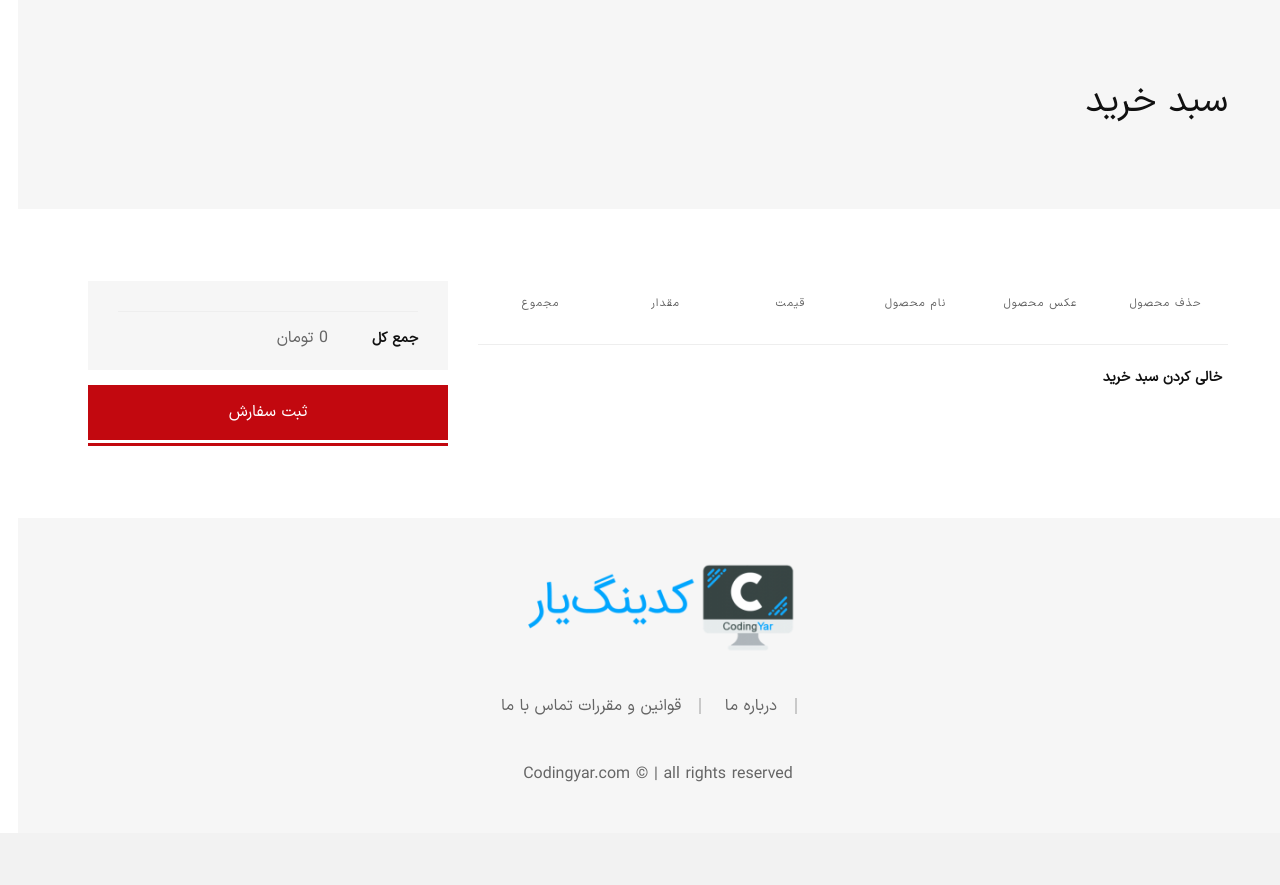
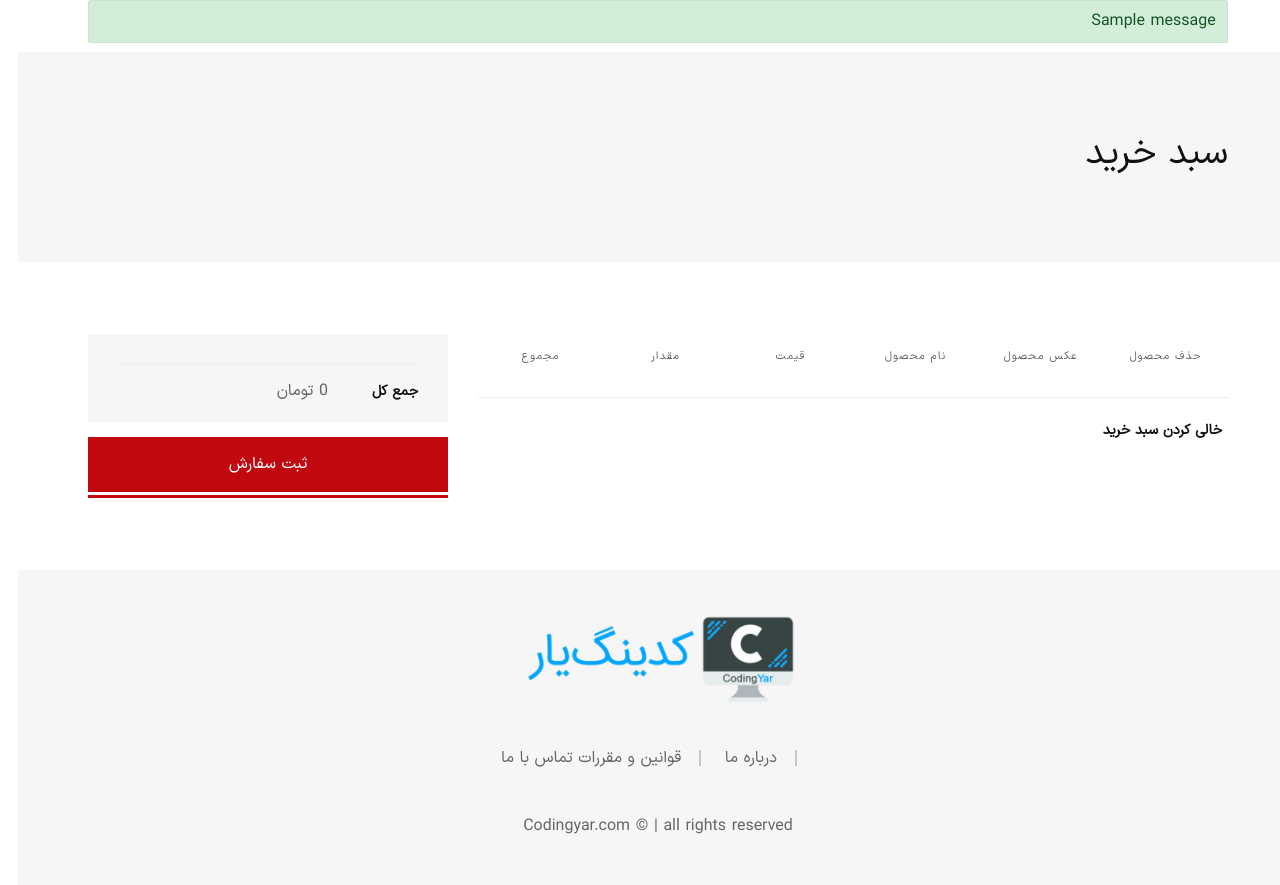
Before and after one commit to SaeedRahimisp/online_shop, a Django app: page /cart/ in a window 1280 px wide. Shown: the part 103-988 px from the top of the page. Before the commit the page ends 936 px from the top, so only its background shows below. Run offline with Django 4.2, Linux system fonts and the light colour scheme; tables that the repository leaves empty hold one stand-in row (values such as "Sample post"); one stand-in notice (Sample message) is shown; lists and menus that the app fills with data are empty; parts of the project's set-up code (start-up, migrations or seed data) failed here and were passed over; some libraries are stand-ins or nearby versions; some web fonts are replaced.

Commit message:
Add messages and used translation

```diff
--- a/cart/cart.py
+++ b/cart/cart.py
@@ -1,4 +1,6 @@
 from products.models import Product
+from django.contrib import messages
+from django.utils.translation import gettext as _
 
 class Cart:
     def __init__(self, request):
@@ -28,6 +30,7 @@ class Cart:
             self.cart[product_id]['quantity'] = quantity
         else:
             self.cart[product_id]['quantity'] += quantity
+        messages.success(self.request, _('Product successfully added to cart'))
 
         self.save()
 
@@ -39,6 +42,7 @@ class Cart:
 
         if product_id in self.cart:
             del self.cart[product_id]
+            messages.success(self.request, _('Product successfully removed from cart'))
             self.save()
 
     def save(self):
--- a/cart/views.py
+++ b/cart/views.py
@@ -1,4 +1,5 @@
 from django.shortcuts import render, get_object_or_404, redirect
+from django.views.decorators.http import require_POST
 
 from products.models import Product
 from .forms import AddToCartProductForm
@@ -17,6 +18,7 @@ def cart_detail_view(request):
         'cart': cart,
     })
 
+@require_POST
 def add_to_cart_view(request, product_id):
     cart = Cart(request)
 
@@ -30,6 +32,7 @@ def add_to_cart_view(request, product_id):
 
         return redirect('cart:cart_detail')
 
+
 def remove_cart_view(request, product_id):
     cart = Cart(request)
     product = get_object_or_404(Product, id=product_id)
--- a/products/views.py
+++ b/products/views.py
@@ -1,5 +1,7 @@
 from django.views import generic
 from django.shortcuts import get_object_or_404
+from django.contrib import messages
+from django.utils.translation import gettext as _
 
 from .models import Product, Comment
 from .forms import CommentForm
@@ -31,4 +33,5 @@ class CommentCreateView(generic.CreateView):
         product = get_object_or_404(Product, id=product_id)
         obj.product = product
 
+        messages.success(self.request, _('Comment successfully added'))
         return super().form_valid(form)
--- a/templates/_base.html
+++ b/templates/_base.html
@@ -129,6 +129,13 @@
         </div>
     </header>
     <!-- Header End -->
+{% if messages %}
+    <div class="container">
+        {% for message in messages %}
+            <div class="alert alert-{{ message.tags }}">{{ message }}</div>
+        {% endfor %}
+    </div>
+{% endif %}
 
     {% block content %}
 
```
